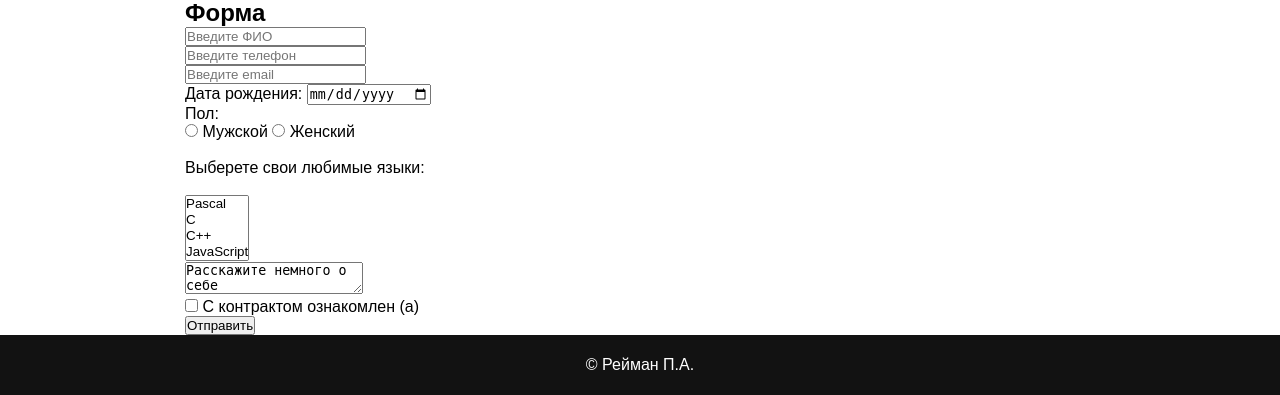
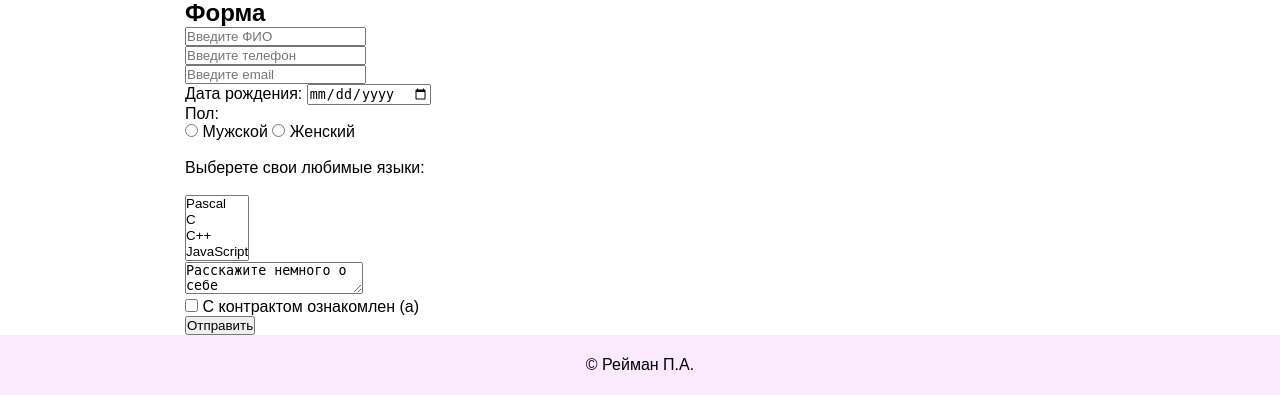
Before and after one commit to PavelReiman/PavelReiman.github.io, a PHP site: page /Tree_lessons/index.html in a window 1280 px wide. Shown: the part 1315-1710 px from the top of the page. Run offline with PHP 8.4, Linux system fonts and the light colour scheme.

Commit message:
Update style.css

```diff
--- a/Tree_lessons/style.css
+++ b/Tree_lessons/style.css
@@ -166,8 +166,8 @@ a {
     height: 60px;
     padding: 15px 0;
 
-    background: #121212;
-    color: #fff;
+    background: rgb(251,233,255, 1.0);
+    color: rgb(0, 0, 0, 1.0);
 }
 
 .footer__container {
```
